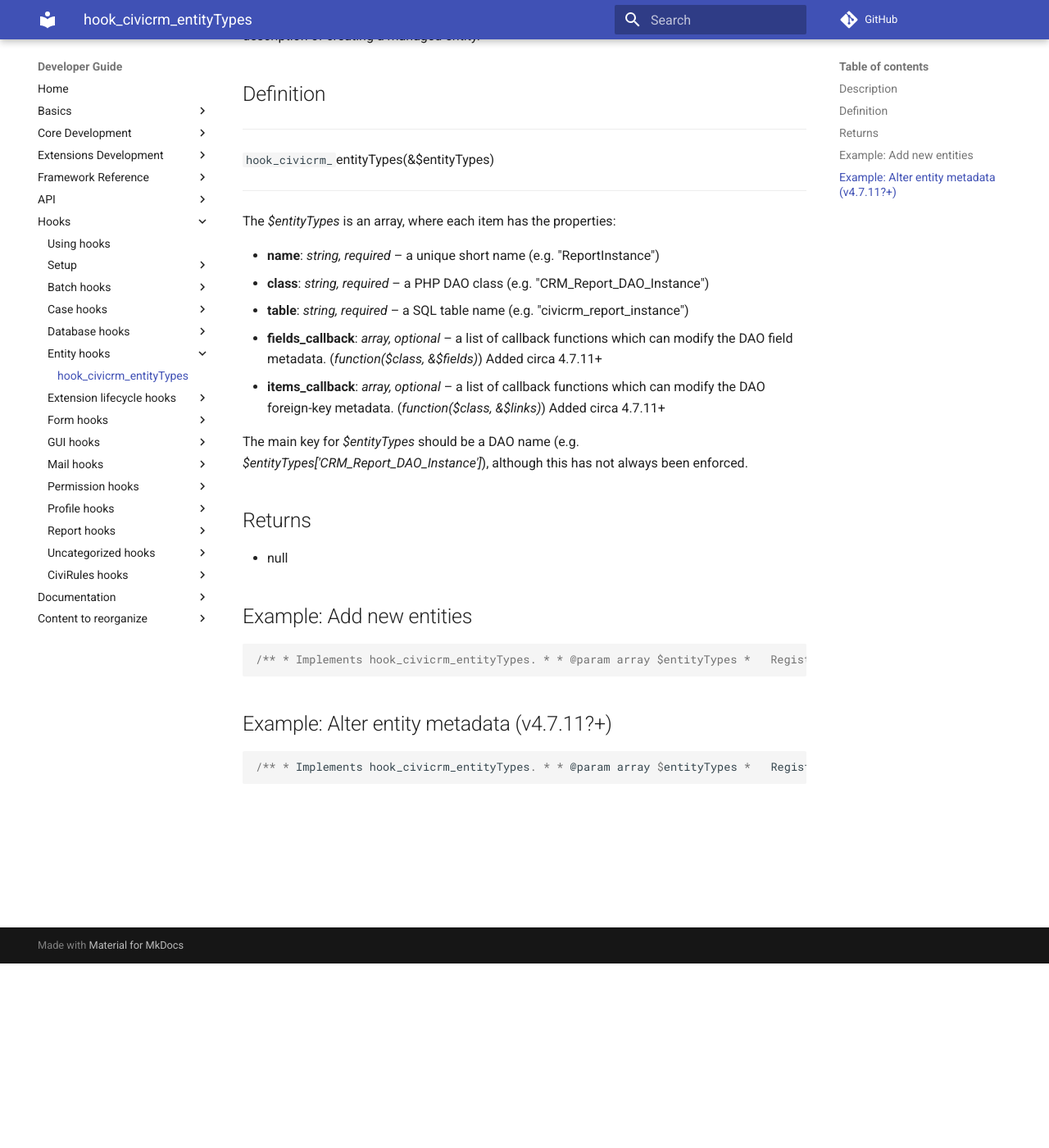
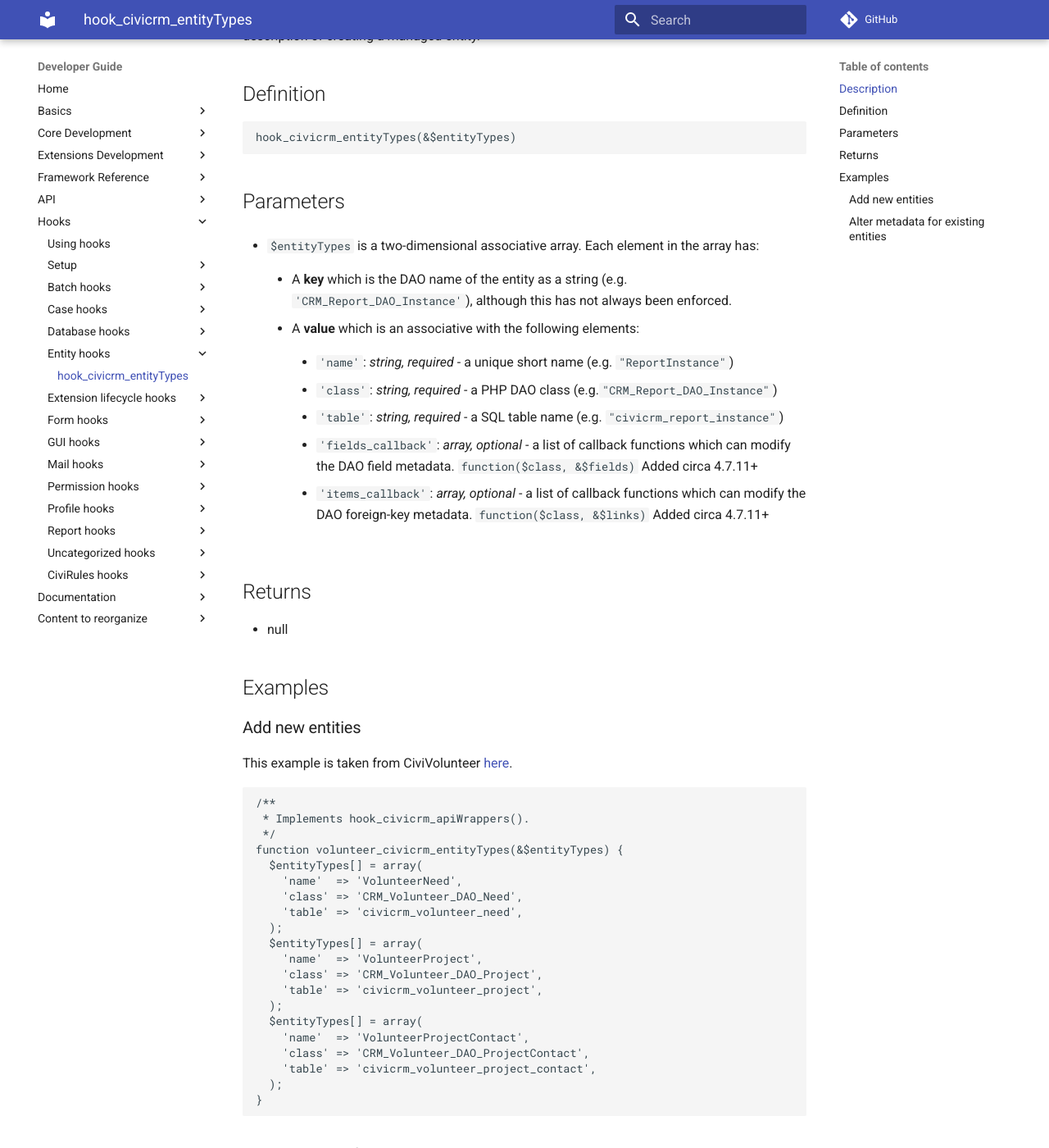
Before and after one commit to civicrm/civicrm-dev-docs, an MkDocs documentation site: the page built from docs/hooks/hook_civicrm_entityTypes.md, in a window 1280 px wide and 1400 px high, scrolled down 225 px. Shown: the whole window at 82% size. Built offline with MkDocs 1.6.1 and Material for MkDocs 9.7.7, drawn with Linux system fonts in a browser that asks for light colours; comment, search, counter and statistics services are not loaded; old or Windows-style settings are respelled for this version of MkDocs; some of the changed text lies outside the part shown.

Commit message:
hook_civicrm_entityTypes - improve formatting

````diff
--- a/docs/hooks/hook_civicrm_entityTypes.md
+++ b/docs/hooks/hook_civicrm_entityTypes.md
@@ -2,49 +2,78 @@
 
 ## Description
 
-This hook is called for declaring managed entities via API. [See
-here](https://wiki.civicrm.org/confluence/display/CRMDOC/Create+a+Module+Extension#CreateaModuleExtension-Addanewentity)
-for a more complete description of creating a managed entity.
+This hook is called for declaring managed entities via API. [See this tutorial](/extensions/civix/#generate-entity) for a more complete description of creating a managed entity.
 
 ## Definition
 
+```php
+hook_civicrm_entityTypes(&$entityTypes)
+```
 
+## Parameters
 
-  ----------------------------------------------------------
-  `hook_civicrm_`{.java .plain}entityTypes(&$entityTypes)
-  ----------------------------------------------------------
+* `$entityTypes` is a two-dimensional associative array. Each element in the array has:
 
+    * A **key** which is the DAO name of the entity as a string (e.g. `'CRM_Report_DAO_Instance'`), although this has not always been enforced.
 
+    * A **value** which is an associative with the following elements:
 
-The *$entityTypes* is an array, where each item has the properties:
+        * `'name'`: *string, required* - a unique short name (e.g. `"ReportInstance"`)
 
--   **name**: *string, required* – a unique short name (e.g.
-    "ReportInstance")
--   **class**: *string, required* – a PHP DAO class (e.g.
-    "CRM_Report_DAO_Instance")
--   **table**: *string, required* – a SQL table name (e.g.
-    "civicrm_report_instance")
--   **fields_callback**: *array, optional* – a list of callback
-    functions which can modify the DAO field metadata.
-    (*function($class, &$fields)*) Added circa 4.7.11+
--   **items_callback**: *array, optional* – a list of callback
-    functions which can modify the DAO foreign-key metadata.
-    (*function($class, &$links)*) Added circa 4.7.11+
+        * `'class'`: *string, required* - a PHP DAO class (e.g.`"CRM_Report_DAO_Instance"`)
 
-The main key for *$entityTypes* should be a DAO name (e.g.
-*$entityTypes['CRM_Report_DAO_Instance']*), although this has not
-always been enforced.
+        * `'table'`: *string, required* - a SQL table name (e.g. `"civicrm_report_instance"`)
+
+        * `'fields_callback'`: *array, optional* - a list of callback functions which can modify the DAO field metadata. `function($class, &$fields)` Added circa 4.7.11+
+
+        * `'items_callback'`: *array, optional* - a list of callback functions which can modify the DAO foreign-key metadata. `function($class, &$links)` Added circa 4.7.11+
+
 
 ## Returns
 
--   null
+* null
 
-## Example: Add new entities
+## Examples
 
-    /** * Implements hook_civicrm_entityTypes. * * @param array $entityTypes *   Registered entity types. */function volunteer_civicrm_entityTypes(&$entityTypes) { $entityTypes['CRM_Volunteer_DAO_Need'] = array(   'name' => 'VolunteerNeed',   'class' => 'CRM_Volunteer_DAO_Need',   'table' => 'civicrm_volunteer_need', ); $entityTypes['CRM_Volunteer_DAO_Project'] = array(   'name' => 'VolunteerProject',   'class' => 'CRM_Volunteer_DAO_Project',   'table' => 'civicrm_volunteer_project', ); $entityTypes['CRM_Volunteer_DAO_ProjectContact'] = array(   'name' => 'VolunteerProjectContact',   'class' => 'CRM_Volunteer_DAO_ProjectContact',   'table' => 'civicrm_volunteer_project_contact', );}
+### Add new entities
 
+This example is taken from CiviVolunteer [here](https://github.com/civicrm/org.civicrm.volunteer/blob/eafc2b0c3966a492a3080ac70abe06cbd960a00e/volunteer.php#L333).
 
+```php
+/**
+ * Implements hook_civicrm_apiWrappers().
+ */
+function volunteer_civicrm_entityTypes(&$entityTypes) {
+  $entityTypes[] = array(
+    'name'  => 'VolunteerNeed',
+    'class' => 'CRM_Volunteer_DAO_Need',
+    'table' => 'civicrm_volunteer_need',
+  );
+  $entityTypes[] = array(
+    'name'  => 'VolunteerProject',
+    'class' => 'CRM_Volunteer_DAO_Project',
+    'table' => 'civicrm_volunteer_project',
+  );
+  $entityTypes[] = array(
+    'name'  => 'VolunteerProjectContact',
+    'class' => 'CRM_Volunteer_DAO_ProjectContact',
+    'table' => 'civicrm_volunteer_project_contact',
+  );
+}
+```
 
-## Example: Alter entity metadata (v4.7.11?+)
+### Alter metadata for existing entities
 
-    /** * Implements hook_civicrm_entityTypes. * * @param array $entityTypes *   Registered entity types. */function example_civicrm_entityTypes(&$entityTypes) {  $entityTypes['CRM_Contact_DAO_Contact']['fields_callback'][] = function($class, &$fields) {    unset($fields['created_date']['export']);  };}
+This functionality was added in (approximately) v4.7.11.
+
+```php
+/**
+ * Implements hook_civicrm_apiWrappers().
+ */
+function apilogging_civicrm_entityTypes(&$entityTypes) {
+  $entityTypes['CRM_Contact_DAO_Contact']['fields_callback'][]
+    = function ($class, &$fields) {
+      unset($fields['created_date']['export']);
+    };
+}
+```
````
